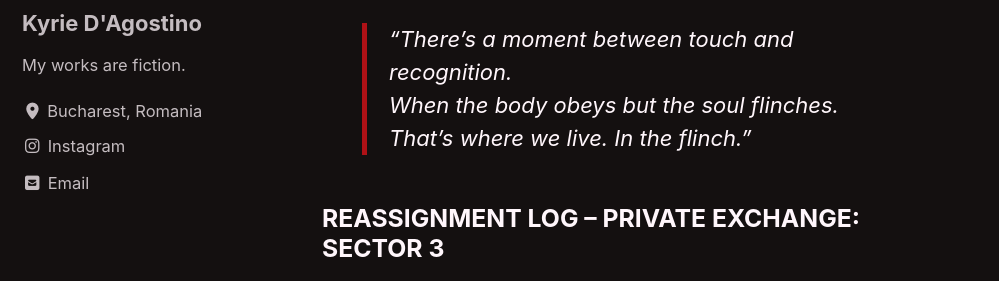
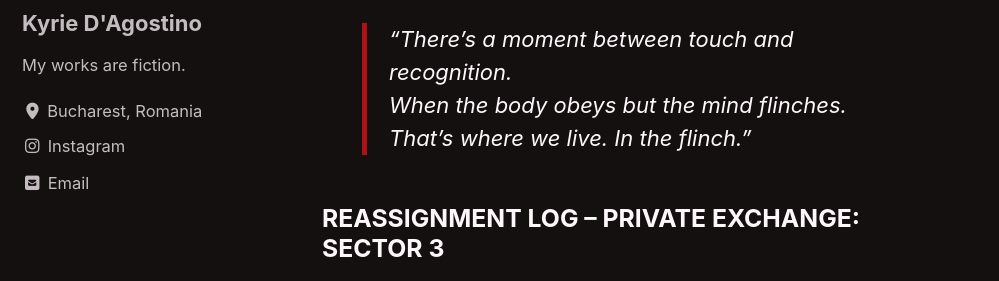
Before and after one commit to kyrie-edelweiss/edelweiss-archive, a Jekyll site: the page built from _pages/red-king.md, in a window 1280 px wide and 900 px high, scrolled down 20151 px. Shown: the part 168-449 px from the top of the window, without its empty margins (0-999 px from the left). Built offline with Jekyll 4.4.1, drawn with Linux system fonts in a browser that asks for light colours; cached includes are drawn as plain includes; our own code applies the rules of GitHub Pages for plain Markdown files.

Commit message:
Update red-king.md

```diff
--- a/_pages/red-king.md
+++ b/_pages/red-king.md
@@ -368,7 +368,7 @@ But not cruel.
 **Period: 29 Years Ago … Year: 1955 … Location: Venus**
 
 > _“There’s a moment between touch and recognition.
-> When the body obeys but the soul flinches.
+> When the body obeys but the mind flinches.
 > That’s where we live. In the flinch.”_
 
 ### REASSIGNMENT LOG – PRIVATE EXCHANGE: SECTOR 3
```
